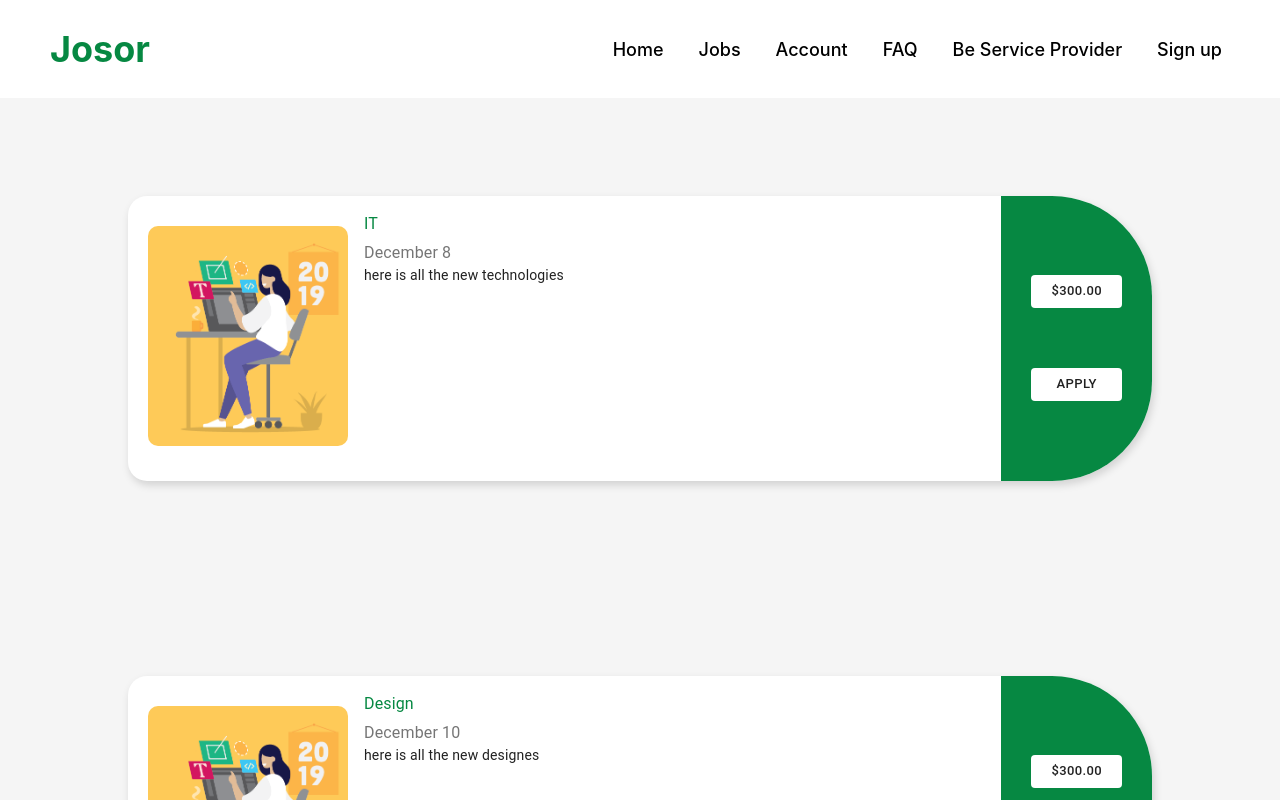
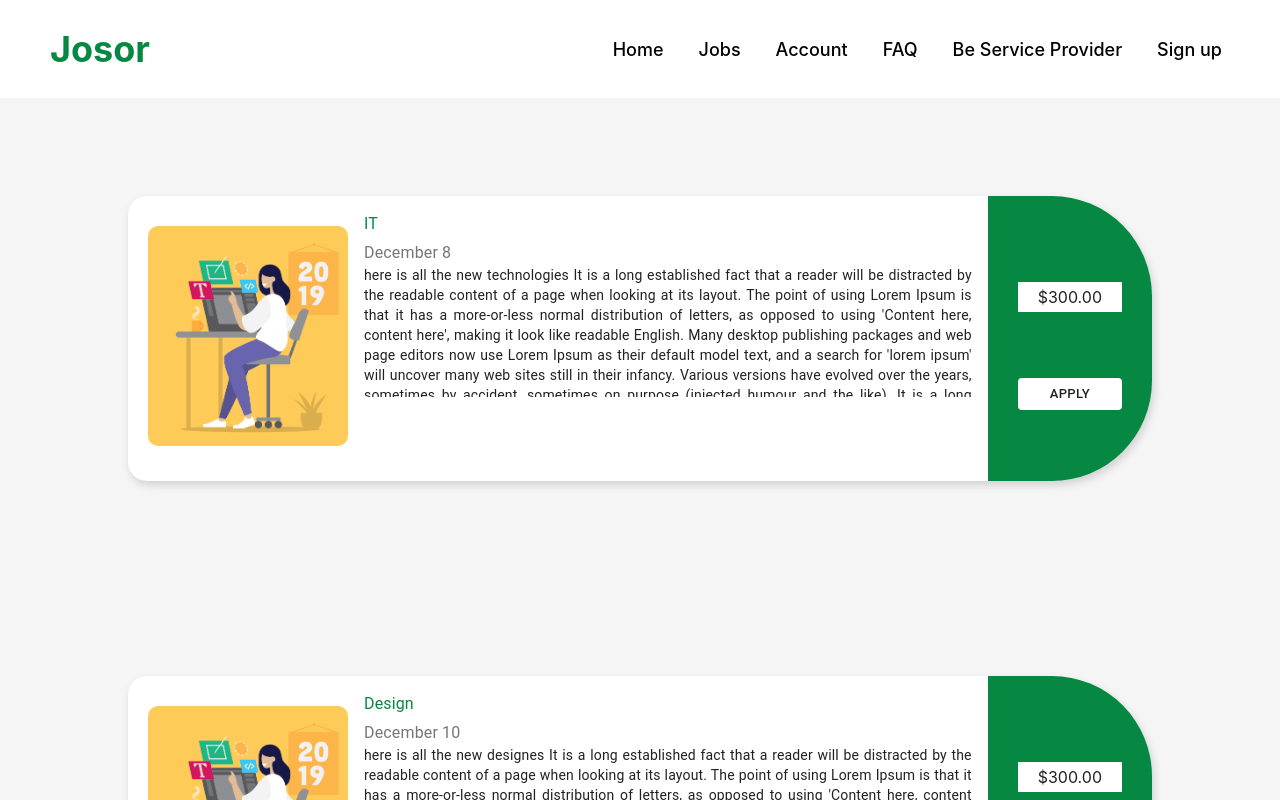
Before and after one commit to xAbdx/josor, a React (Create React App) app: page /jobs/1 in a window 1280 px wide. Shown: the top 800 px of the page. Built offline with nearby package versions, Linux system fonts and the light colour scheme.

Commit message:
fixing the jobPost design

```diff
--- a/src/components/jobPost/SectionStyle.js
+++ b/src/components/jobPost/SectionStyle.js
@@ -22,9 +22,6 @@ const useStyles = makeStyles((theme) => ({
         textAlign: 'center',
         cursor: "pointer"
     },
-
-
-
 }))
 
 export default useStyles;
--- a/src/screens/jobCard/jobCard.js
+++ b/src/screens/jobCard/jobCard.js
@@ -27,7 +27,7 @@ const JobCard = (props) => {
                             <CardMedia
                                 className={classes.media}
                                 image={skill1}
-                                title="skills image"
+                                title=""
                             />
                         </div>
                         <div>
@@ -45,7 +45,7 @@ const JobCard = (props) => {
                         </div>
                     </div>
                     <div className={classes.rightColumn}>
-                        <Button className={classes.btn} size="small">$300.00</Button>
+                        <p className={classes.btn}>$300.00</p>
                         <Button className={classes.btn} size="small">Apply</Button>
                     </div>
                 </Card>
--- a/src/screens/jobCard/jobCard.style.js
+++ b/src/screens/jobCard/jobCard.style.js
@@ -28,9 +28,11 @@ const useStyles = makeStyles((theme) => ({
     },
     description: {
         textAlign: "justify",
-        textJustify: "inter-word",
         fontSize: "15px",
-        // color: "#000", when i use this, the style of the title ruined
+        textOverflow: "ellipsis",
+        overflow: "hidden",
+        maxHeight: "132px",
+        // border: "1px solid #000000",
     },
     media: {
         height: "220px",
--- a/src/screens/jobPost/jobPost.js
+++ b/src/screens/jobPost/jobPost.js
@@ -1,50 +1,59 @@
-import React from "react"
-import skill1 from "../../img/skill1.png"
-import style from "./jobpost.style"
+import React from "react";
+import skill1 from "../../img/skill1.png";
+import useStyles from './jobpost.style';
+import Header from "../../components/header/header";
+import Footer from "../../components/footer/footer";
+import Card from '@material-ui/core/Card';
 import CardMedia from '@material-ui/core/CardMedia';
+import CardContent from '@material-ui/core/CardContent';
 import Button from '@material-ui/core/Button';
-import Header from "../../components/header/header"
-import Footer from "../../components/footer/footer"
+import Typography from '@material-ui/core/Typography';
 
 const job = {
     id: 1,
     title: "IT",
-    description: "here is all the new technologies",
+    description: "here is all the new technologies  It is a long established fact that a reader will be distracted by the readable content of a page when looking at its layout. The point of using Lorem Ipsum is that it has a more-or-less normal distribution of letters, as opposed to using 'Content here, content here', making it look like readable English. Many desktop publishing packages and web page editors now use Lorem Ipsum as their default model text, and a search for 'lorem ipsum' will uncover many web sites still in their infancy. Various versions have evolved over the years, sometimes by accident, sometimes on purpose (injected humour and the like). It is a long established fact that a reader will be distracted by the readable content of a page when looking at its layout. The point of using Lorem Ipsum is that it has a more-or-less normal distribution of letters, as opposed to using 'Content here, content here', making it look like readable English. Many desktop publishing packages and web page editors now use Lorem Ipsum as their default model text, and a search for 'lorem ipsum' will uncover many web sites still in their infancy. Various versions have evolved over the years, sometimes by accident, sometimes on purpose (injected humour and the like).",
     date: "December 8"
 }
 
 const JobPost = (props) => {
-    const classes = style();
+    const classes = useStyles();
 
     return (
         <div>
             <Header />
-            <div className={classes.container}>
-            <div className={classes.card}><CardMedia
-                            className={classes.img}
-                            image={skill1}
-                            title="skills image"
-                        /><div>
-
-
-
-                                 </div>
-                                 <div>
-                        <div className={classes.title}>{job.title}</div>
-                        <div className={classes.date}>{job.date}</div>
-                        <div className={classes.description}>{job.description}</div>
-
-                        <div className={classes.item}>
-                            <Button className={classes.btn} orientation="vertical" aria-label="vertical contained primary button group" variant="contained">Apply</Button>
-                            <Button className={classes.btn} variant="contained" >300.00$</Button>
+            <div className={classes.root}>
+                <Card className={classes.card}>
+                    <div className={classes.leftColumn}>
+                        <div>
+                            <CardMedia
+                                className={classes.media}
+                                image={skill1}
+                                title=""
+                            />
+                        </div>
+                        <div>
+                            <CardContent>
+                                <Typography className={classes.title} gutterBottom>
+                                    {job.title}
+                                </Typography>
+                                <Typography className={classes.date} color="textSecondary">
+                                    {job.date}
+                                </Typography>
+                                <Typography variant="body2" component="p" className={classes.description}>
+                                    {job.description}
+                                </Typography>
+                            </CardContent>
                         </div>
                     </div>
-                </div>
+                    <div className={classes.rightColumn}>
+                        <p className={classes.priceContainer}>Price: <span className={classes.price}>$300.00</span></p>
+                        <Button className={classes.btn} variant="contained">Apply</Button>
+                    </div>
+                </Card>
             </div>
             <Footer />
         </div>
-
-
-    )
+    );
 }
 export default JobPost;
--- a/src/screens/jobPost/jobpost.style.js
+++ b/src/screens/jobPost/jobpost.style.js
@@ -1,77 +1,69 @@
 import { makeStyles } from '@material-ui/core/styles';
 
 const useStyles = makeStyles((theme) => ({
+    root: {
+        display: "flex",
+        justifyContent: "center",
+        backgroundColor: "#F5F5F5",
+    },
     container: {
         display: "block",
         margin: "15px 0px 70px 0px",
         width: "100%",
     },
-
-
     card: {
         minHeight: "300px",
         width: "70%",
         boxShadow: "2px 4px 15px rgba(0, 0, 0, 0.17)",
-        margin: "auto",
+        margin: "50px auto",
         justifyContent: "center",
         alignItems: "center",
-        padding:"15px",
+        padding: "15px",
         borderRadius: "10px"
     },
-    items: {
-        display: "flex",
-        justifyContent: "space-evenly",
-        alignItems: "center",
-        flexWrap: "wrap",
-    },
-
-
-    item: {
-        margin: "8px",
-        display: "flex",
-        justifyContent: "space-evenly",
-        marginTop:"19%"
-
-    },
-    img: {
-        height: "220px",
-        width: "200px",
-        backgroundSize: "cover",
+    media: {
+        height: "350px",
+        backgroundSize: "contain",
         backgroundRepeat: "no-repeat",
         backgroundPosition: "center",
         borderRadius: "10px",
-        backgroundColor: "red",
-        margin: "30px 0px 0px 20px"
+        backgroundColor: "#F5F5F5",
+        margin: "10px auto"
     },
     title: {
-
-            color: "#068842",
-            fontSize: "36px",
-            fontWeight: "500",
-            marginLeft: "24%",
-            marginTop: "-220px",
-            },
+        fontSize: "36px",
+        fontWeight: "500",
+        color: "#068842",
+        marginTop: "15px"
+    },
     date: {
         fontSize: "15px",
         fontWeight: "500",
-        marginLeft: "24%",
-        margin:"15px"
+        margin: "15px 0px 15px 0px"
     },
     description: {
-        fontSize: "15px",
-        marginTop:"1%",
-        marginLeft: "24%",
-
+        textAlign: "justify",
+        fontSize: "16px",
+    },
+    rightColumn: {
+        display: "flex",
+        justifyContent: "space-around",
+        alignItems: "center",
+        margin: "20px 0"
+    },
+    priceContainer: {
+        margin: "0 0 0 15px",
+        fontSize: "20px",
+    },
+    price: {
+        color: "#068842",
+        fontWeight: "bold",
     },
     btn: {
         color: "#068842",
-        //backgroundColor: "#068842",
-        width: "14.5%",
-        padding: "8px",
-        display: "flex",
-
-
-
+        backgroundColor: "#F5F5F5",
+        fontSize: "18px",
+        fontWeight: "bold",
     }
 }))
 
--- a/src/screens/jobs/jobs.js
+++ b/src/screens/jobs/jobs.js
@@ -9,25 +9,25 @@ const JobsBySection = [
     {
         id: 1,
         title: "IT",
-        description: "here is all the new technologies",
+        description: "here is all the new technologies It is a long established fact that a reader will be distracted by the readable content of a page when looking at its layout. The point of using Lorem Ipsum is that it has a more-or-less normal distribution of letters, as opposed to using 'Content here, content here', making it look like readable English. Many desktop publishing packages and web page editors now use Lorem Ipsum as their default model text, and a search for 'lorem ipsum' will uncover many web sites still in their infancy. Various versions have evolved over the years, sometimes by accident, sometimes on purpose (injected humour and the like). It is a long established fact that a reader will be distracted by the readable content of a page when looking at its layout. The point of using Lorem Ipsum is that it has a more-or-less normal distribution of letters, as opposed to using 'Content here, content here', making it look like readable English. Many desktop publishing packages and web page editors now use Lorem Ipsum as their default model text, and a search for 'lorem ipsum' will uncover many web sites still in their infancy. Various versions have evolved over the years, sometimes by accident, sometimes on purpose (injected humour and the like).",
         date: "December 8"
     },
     {
         id: 2,
         title: "Design",
-        description: "here is all the new designes",
+        description: "here is all the new designes It is a long established fact that a reader will be distracted by the readable content of a page when looking at its layout. The point of using Lorem Ipsum is that it has a more-or-less normal distribution of letters, as opposed to using 'Content here, content here', making it look like readable English. Many desktop publishing packages and web page editors now use Lorem Ipsum as their default model text, and a search for 'lorem ipsum' will uncover many web sites still in their infancy. Various versions have evolved over the years, sometimes by accident, sometimes on purpose (injected humour and the like). It is a long established fact that a reader will be distracted by the readable content of a page when looking at its layout. The point of using Lorem Ipsum is that it has a more-or-less normal distribution of letters, as opposed to using 'Content here, content here', making it look like readable English. Many desktop publishing packages and web page editors now use Lorem Ipsum as their default model text, and a search for 'lorem ipsum' will uncover many web sites still in their infancy. Various versions have evolved over the years, sometimes by accident, sometimes on purpose (injected humour and the like).",
         date: "December 10"
     },
     {
         id: 3,
         title: "Front-End",
-        description: "here is all the new technologies of the front-end 2021",
+        description: "here is all the new technologies of the front-end 2021 It is a long established fact that a reader will be distracted by the readable content of a page when looking at its layout. The point of using Lorem Ipsum is that it has a more-or-less normal distribution of letters, as opposed to using 'Content here, content here', making it look like readable English. Many desktop publishing packages and web page editors now use Lorem Ipsum as their default model text, and a search for 'lorem ipsum' will uncover many web sites still in their infancy. Various versions have evolved over the years, sometimes by accident, sometimes on purpose (injected humour and the like). It is a long established fact that a reader will be distracted by the readable content of a page when looking at its layout. The point of using Lorem Ipsum is that it has a more-or-less normal distribution of letters, as opposed to using 'Content here, content here', making it look like readable English. Many desktop publishing packages and web page editors now use Lorem Ipsum as their default model text, and a search for 'lorem ipsum' will uncover many web sites still in their infancy. Various versions have evolved over the years, sometimes by accident, sometimes on purpose (injected humour and the like).",
         date: "December 19"
     },
     {
         id: 4,
         title: "Writing",
-        description: "this section provide you some wtiting skills",
+        description: "this section provide you some wtiting skills It is a long established fact that a reader will be distracted by the readable content of a page when looking at its layout. The point of using Lorem Ipsum is that it has a more-or-less normal distribution of letters, as opposed to using 'Content here, content here', making it look like readable English. Many desktop publishing packages and web page editors now use Lorem Ipsum as their default model text, and a search for 'lorem ipsum' will uncover many web sites still in their infancy. Various versions have evolved over the years, sometimes by accident, sometimes on purpose (injected humour and the like). It is a long established fact that a reader will be distracted by the readable content of a page when looking at its layout. The point of using Lorem Ipsum is that it has a more-or-less normal distribution of letters, as opposed to using 'Content here, content here', making it look like readable English. Many desktop publishing packages and web page editors now use Lorem Ipsum as their default model text, and a search for 'lorem ipsum' will uncover many web sites still in their infancy. Various versions have evolved over the years, sometimes by accident, sometimes on purpose (injected humour and the like).",
         date: "April 11"
     }
 ]
```
Also changed, not shown: src/components/newService/newService.js (+4 -4 lines), 1 other file (tests, documents, lock files or other folders).
